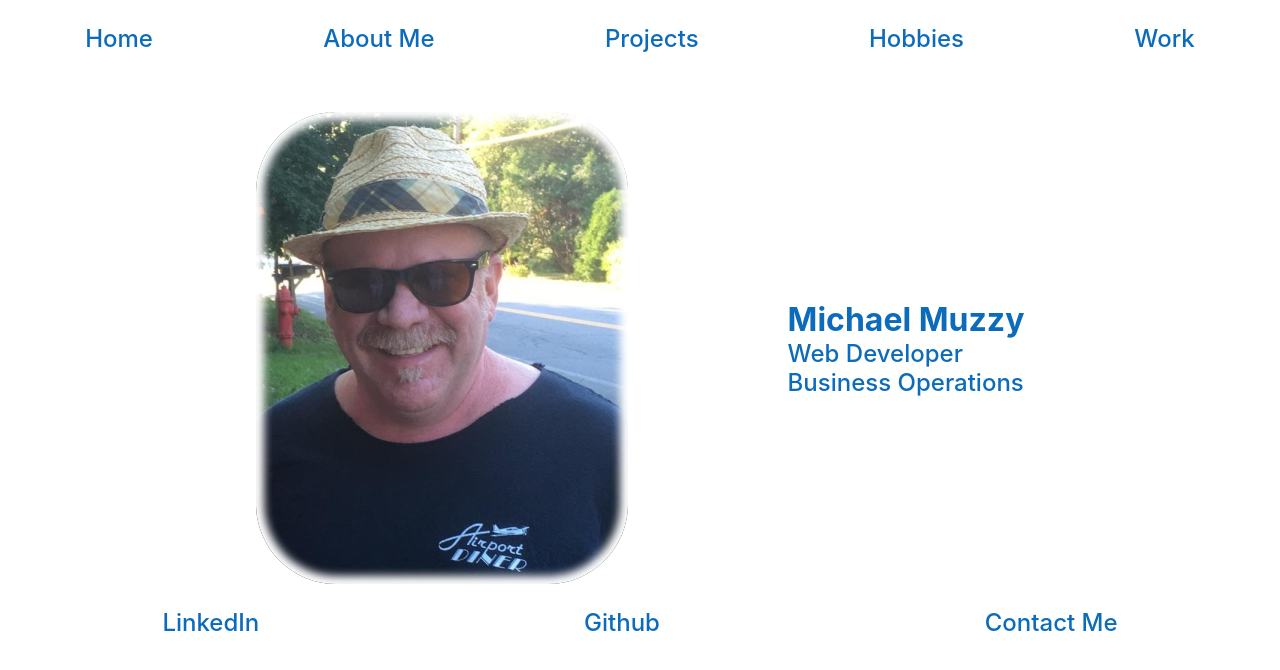
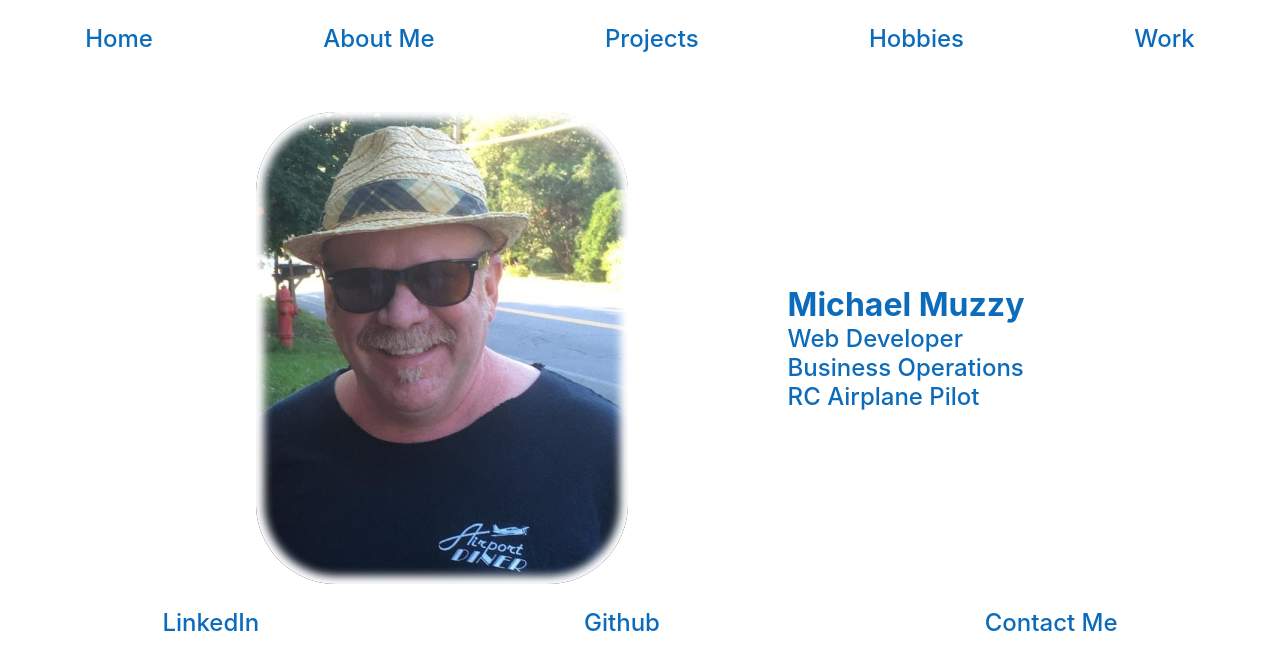
Before and after one commit to foxflyer40/Michael-Muzzy-portfolio, a React (Create React App) app in the folder client/: page / in a window 1280 px wide. Shown: the top 670 px of the page. Built offline with nearby package versions, Linux system fonts and the light colour scheme.

Commit message:
center name and quote

```diff
--- a/client/src/App.css
+++ b/client/src/App.css
@@ -82,6 +82,13 @@ html, body {
    margin-left: 4em;
    font-size: 1.5em;
    font-weight: 500;
+}
+
+@media screen and (max-width: 750px) {
+   #homeName #homePageQuote {
+      align-content: center;
+      margin: 0em;
+   }
 }
 
 /* About page styling */
--- a/client/src/Home.js
+++ b/client/src/Home.js
@@ -24,6 +24,8 @@ class Home extends React.Component {
                   Web Developer
                   <br/>
                   Business Operations
+                  <br/>
+                  RC Airplane Pilot
             </div>
             </div>
 
```
